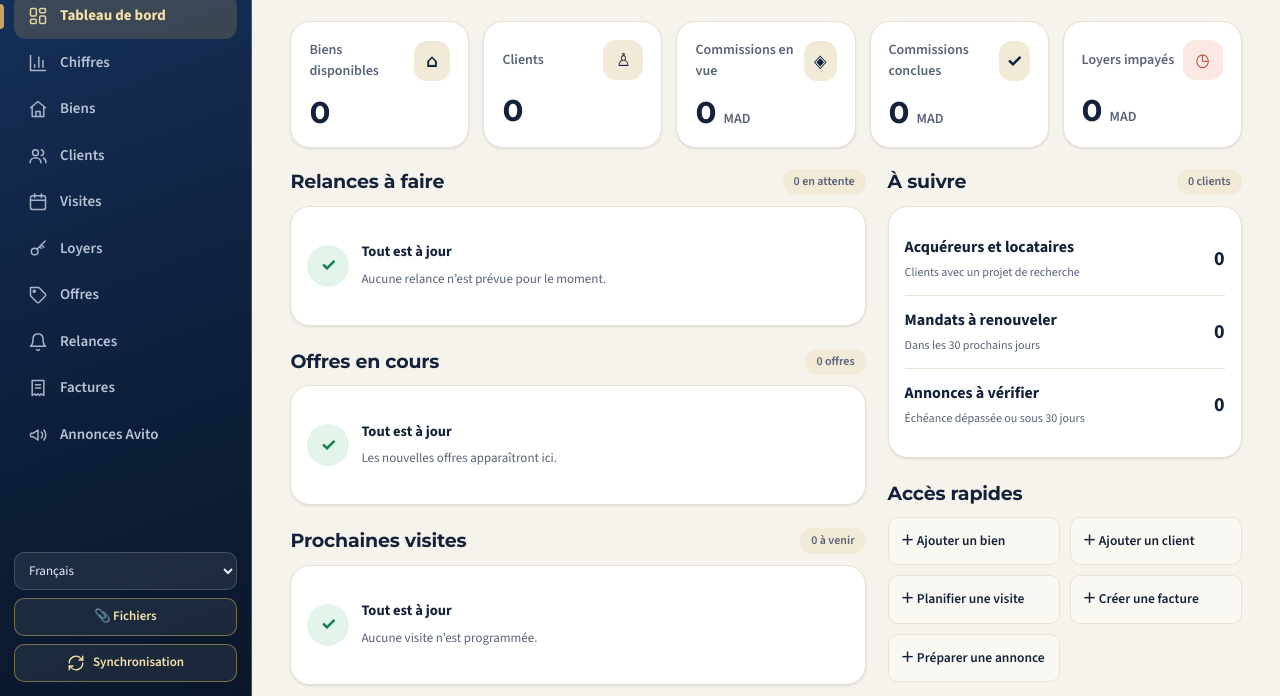
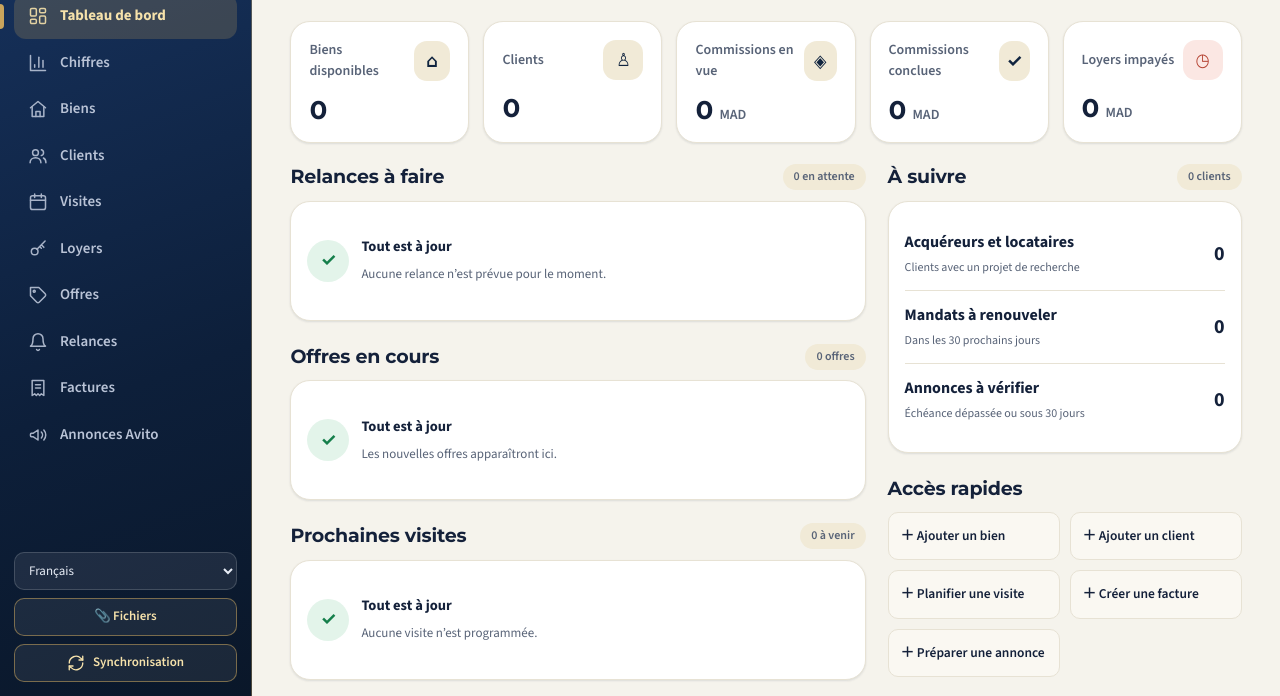
Before and after one commit to jamallahbichi30-alt/agence-jamal, a plain HTML site: page index.html in a window 1280 px wide. Shown: the part 100-796 px from the top of the page. Drawn offline with Linux system fonts and the light colour scheme; files whose address does not match are found by name.

Commit message:
Add files via upload

```diff
--- a/typo.css
+++ b/typo.css
@@ -59,7 +59,7 @@ h3{font-size:var(--fs-lg);font-weight:700}
 
 /* Chiffres clés : même famille que les titres, un cran plus léger pour rester élégants */
 .dash-stat-value,.kp b{font-family:var(--font-titre);font-weight:700;letter-spacing:-.025em;line-height:1.1}
-.dash-stat-value{font-size:clamp(24px,2.4vw,30px)}
+.dash-stat-value{font-size:clamp(22px,2vw,27px)}  /* Montserrat est large : on garde « 127 250 MAD » sur une ligne */
 .kp b{font-size:clamp(24px,2.4vw,28px)}
 .dash-stat-unit{font-family:var(--font);font-size:var(--fs-sm);font-weight:600;letter-spacing:0}
 .dash-stat-top,.kp span{font-size:var(--fs-sm)}
```
